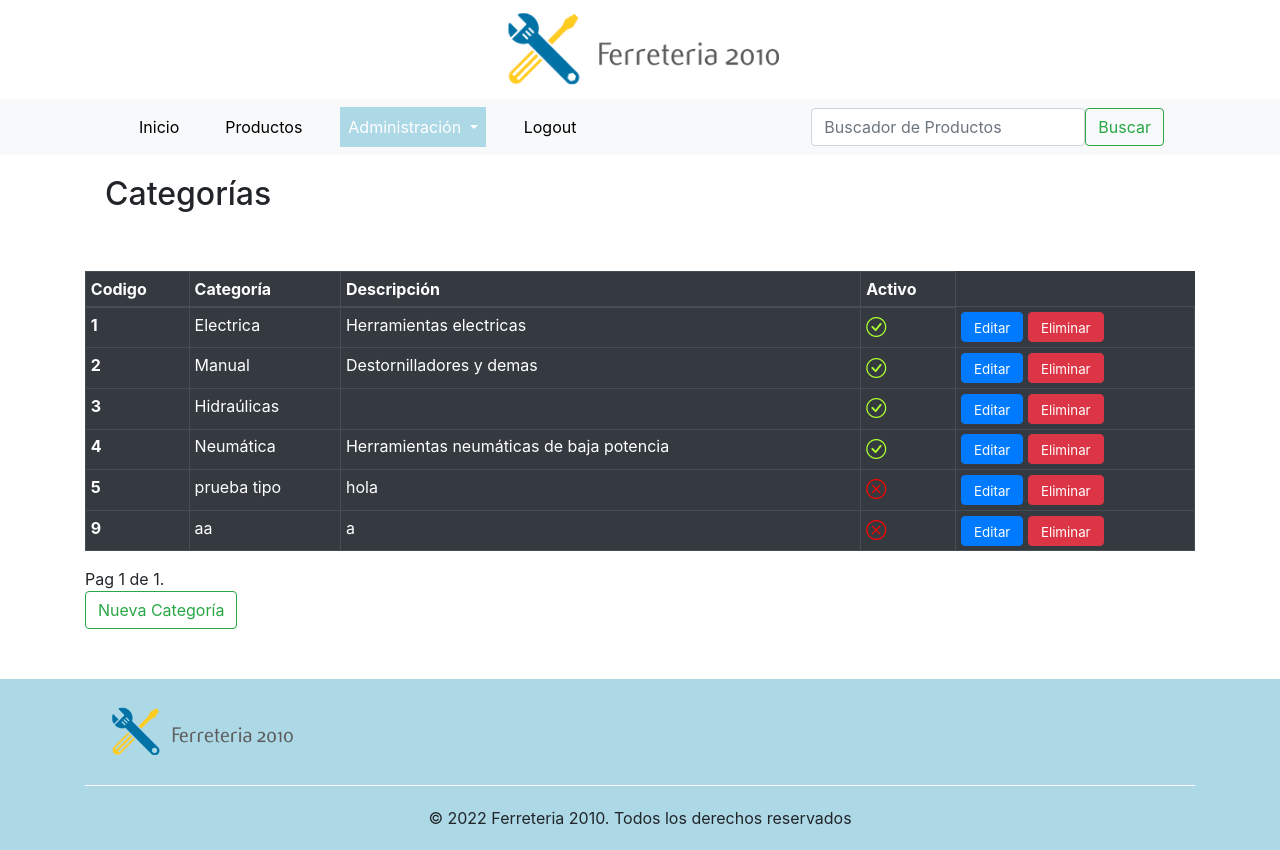
After one commit to MaxiPalau/Proyecto_Final, a Django app: page /productos/tipos/ in a window 1280 px wide. The commit adds this page. Run offline with Django 4.2, Linux system fonts and the light colour scheme; a user stored in the database is signed in; data comes from the database, SQL or seed files in the repository; both versions use the stored data as it was after the commit.

Commit message:
crud categorías/tipo

```diff
--- a/Proyecto_Final/productos/admin.py
+++ b/Proyecto_Final/productos/admin.py
@@ -2,7 +2,11 @@ from django.contrib import admin
 from productos.models import Productos, Marcas, Tipo, Distribuidores, Distribuidores_marcas, Estados
 
 # Register your models here.
-admin.site.register(Tipo)
+
+class Display_categorias(admin.ModelAdmin):
+    list_display = ('categoria', 'descripcion', 'active')
+
+admin.site.register(Tipo, Display_categorias)
 
 class Display_marcas(admin.ModelAdmin):
     list_display = ('nombre', 'descripcion', 'active')
--- a/Proyecto_Final/productos/models.py
+++ b/Proyecto_Final/productos/models.py
@@ -17,6 +17,7 @@ class Marcas(models.Model):
 class Tipo(models.Model):
     categoria = models.CharField(max_length=100, unique=True)
     descripcion = models.CharField(max_length=200, blank=True, default='')
+    active = models.BooleanField(default=True)
 
     class Meta:
         verbose_name = 'Tipo'
--- a/Proyecto_Final/productos/urls.py
+++ b/Proyecto_Final/productos/urls.py
@@ -1,7 +1,7 @@
 from django.urls import path
 from productos.views import search_product_view, Create_product, Detail_product, List_productos, Delete_product, Update_product
 from productos.views import Create_distribuidor, Create_distribuidor_marca, Create_tipo, Create_marca, List_marcas, Edit_marca
-from productos.views import Delete_marca, List_distribuidor, Edit_distribuidor, Delete_distribuidor
+from productos.views import Delete_marca, List_distribuidor, Edit_distribuidor, Delete_distribuidor, List_tipo, Edit_tipo, Delete_tipo
 
 urlpatterns = [
     path('', List_productos.as_view(), name = 'productos'),
@@ -19,7 +19,10 @@ urlpatterns = [
     path('create-distribuidor/', Create_distribuidor.as_view(), name='create_distribuidor'),
     path('edit-distribuidor/<int:pk>/', Edit_distribuidor.as_view(), name='edit_distribuidor'),
     path('delete-distribuidor/<int:pk>/', Delete_distribuidor.as_view(), name='delete_distribuidor'),
-    path('create-tipo/', Create_tipo.as_view(), name='create_tipo_view'),
+    path('tipos/', List_tipo.as_view(), name='tipos'),
+    path('create-tipo/', Create_tipo.as_view(), name='create_tipo'),
+    path('edit-tipo/<int:pk>/', Edit_tipo.as_view(), name='edit_tipo'),
+    path('delete-tipo/<int:pk>/', Delete_tipo.as_view(), name='delete_tipo'),
     path('create-distribuidorm/', Create_distribuidor_marca.as_view(), name='create_distribuidor_marca'),
 
 ]
--- a/Proyecto_Final/productos/views.py
+++ b/Proyecto_Final/productos/views.py
@@ -135,9 +135,7 @@ class Delete_distribuidor(LoginRequiredMixin, DeleteView):
     def form_valid(self, form):
         success_url = self.get_success_url()
         self.object = self.get_object()
-        print(self.object.active)
         self.object.active = False
-        print(self.object.active)
         self.object.save()
         return HttpResponseRedirect(success_url)
 
@@ -158,7 +156,36 @@ class Create_tipo(LoginRequiredMixin, CreateView):
     fields = '__all__'
 
     def get_success_url(self):
-        return reverse('index')
+        return reverse('tipos')
+
+class List_tipo(LoginRequiredMixin, ListView):
+    paginate_by = 6
+    model = Tipo
+    template_name = 'products/tipos.html'
+
+class Edit_tipo(LoginRequiredMixin, UpdateView):
+    model = Tipo
+    template_name= 'products/edit_tipo.html'
+    fields = '__all__'
+
+    def get_success_url(self):
+        return reverse('tipos')
+
+class Delete_tipo(LoginRequiredMixin, DeleteView):
+    model = Tipo
+    template_name = 'products/delete_tipo.html'
+
+    def form_valid(self, form):
+        success_url = self.get_success_url()
+        self.object = self.get_object()
+        print(self.object.active)
+        self.object.active = False
+        print(self.object.active)
+        self.object.save()
+        return HttpResponseRedirect(success_url)
+
+    def get_success_url(self):
+        return reverse('tipos')
 
 
 # def productos(request):
--- a/Proyecto_Final/templates/base.html
+++ b/Proyecto_Final/templates/base.html
@@ -42,7 +42,7 @@
                       <li><a class="dropdown-item" href="/productos/create-product/">Cargar Producto</a></li>
                       <li><a class="dropdown-item" href="/productos/marcas/">Marcas</a></li>
                       <li><a class="dropdown-item" href="/productos/distribuidores/">Distribuidores</a></li>
-                      <li><a class="dropdown-item" href="/productos/create-tipo/">Cargar Tipo</a></li>
+                      <li><a class="dropdown-item" href="/productos/tipos/">Categorías</a></li>
                       <li><a class="dropdown-item" href="/productos/create-distribuidorm/">Cargar Distribuidor x Marca</a></li>
                     </ul>
                   </li>
--- a/Proyecto_Final/templates/distribuidores/distribuidores.html
+++ b/Proyecto_Final/templates/distribuidores/distribuidores.html
@@ -64,7 +64,7 @@
             <a href="?page={{ page_obj.paginator.num_pages }}">última &raquo;</a>
         {% endif %}
     </span>
-
+</div>
 </div class="text-right">
   <a href="/productos/create-distribuidor" class="btn btn-outline-success">Nuevo Proveedor </a>
 </div>
--- /dev/null
+++ b/Proyecto_Final/templates/products/tipos.html
@@ -0,0 +1,57 @@
+{% extends 'base.html' %}
+{% load static %}
+{% block titulo %}Categorías{% endblock %}
+{% block nav_administracion_activo %}active{% endblock %}
+{% block contenido %}
+<div class="titulo_seccion"><h2>Categorías</h2></div>
+
+<div class="table-responsive-xl">
+<table class="table table-hover table-dark table-bordered table-sm" width="Auto">
+    <thead>
+      <tr>
+        <th scope="col">Codigo</th>
+        <th scope="col">Categoría</th>
+        <th scope="col">Descripción</th>
+        <th scope="col">Activo</th>
+      </tr>
+    </thead>
+    <tbody>
+        {% for tipo in object_list %}
+            <tr>
+            <th scope="row">{{tipo.id}}</th>
+            <td>{{ tipo.categoria }}</td>
+            <td>{{tipo.descripcion}}</td>
+            {% if tipo.active == True %}
+                <td style="width: Auto; font-size: small"><i class="bi bi-check-circle" style="text-align:right; font-size:20px; color:greenyellow"></i></td>
+            {% else %}
+                <td style="width: Auto; font-size: small"><i class="bi bi-x-circle" style="text-align:right; font-size:20px; color:red"></i></td>
+            {% endif %}
+            <td>
+                <a href="/productos/edit-tipo/{{tipo.id}}" class="btn btn-primary" style="width: Auto; height: 30px ;font-size: smaller">Editar</a>
+                <a href="/productos/delete-tipo/{{tipo.id}}" class="btn btn-danger" style="width: Auto; height: 30px; font-size: smaller">Eliminar</a></td>
+            </td>
+            </tr>
+        {% endfor%}
+    </tbody>
+  </table>
+  <div class="pagination" >
+    <span class="step-links">
+        {% if page_obj.has_previous %}
+            <a href="?page=1">&laquo; primera</a>
+            <a href="?page={{ page_obj.previous_page_number }}">anterior</a>
+        {% endif %}
+
+        <span class="current">
+            Pag {{ page_obj.number }} de {{ page_obj.paginator.num_pages }}.
+        </span>
+
+        {% if page_obj.has_next %}
+            <a href="?page={{ page_obj.next_page_number }}">siguiente</a>
+            <a href="?page={{ page_obj.paginator.num_pages }}">última &raquo;</a>
+        {% endif %}
+    </span>
+</div>
+</div class="text-right">
+  <a href="/productos/create-tipo" class="btn btn-outline-success">Nueva Categoría </a>
+</div>
+{% endblock %}
```
Also changed, not shown: Proyecto_Final/templates/products/delete_tipo.html (added, +41 -0 lines), Proyecto_Final/templates/products/edit_tipo.html (added, +22 -0 lines), Proyecto_Final/db.sqlite3, Proyecto_Final/productos/migrations/0010_tipo_active.py (added).
